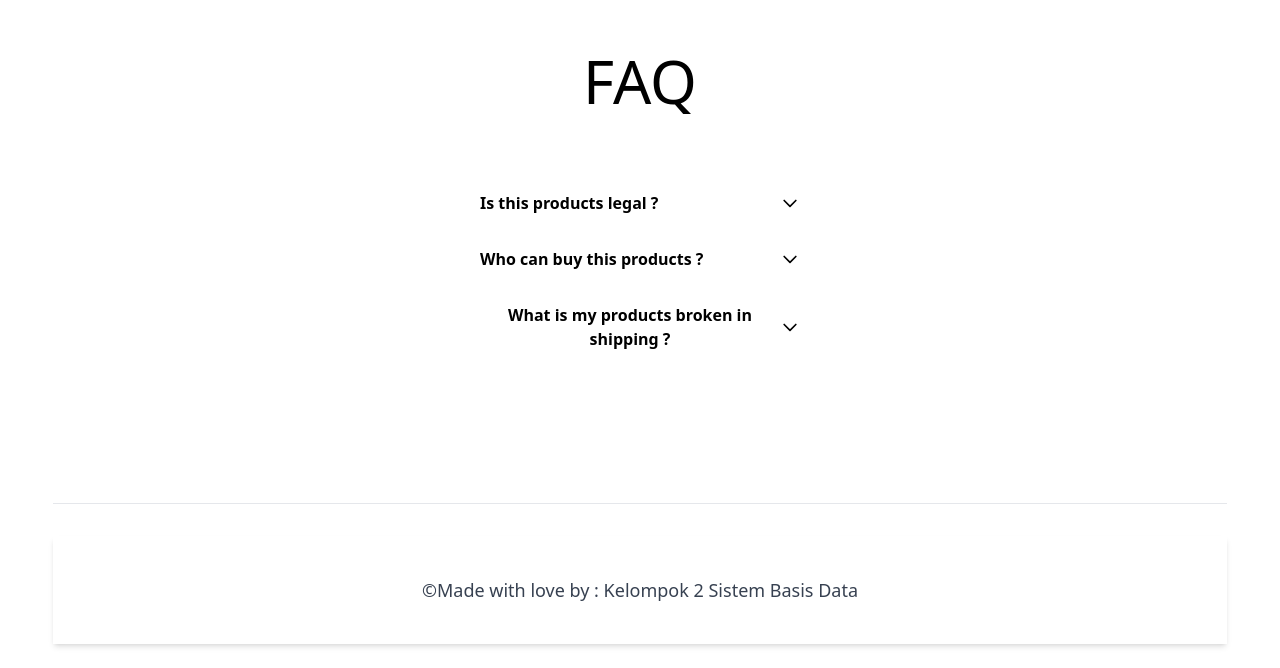
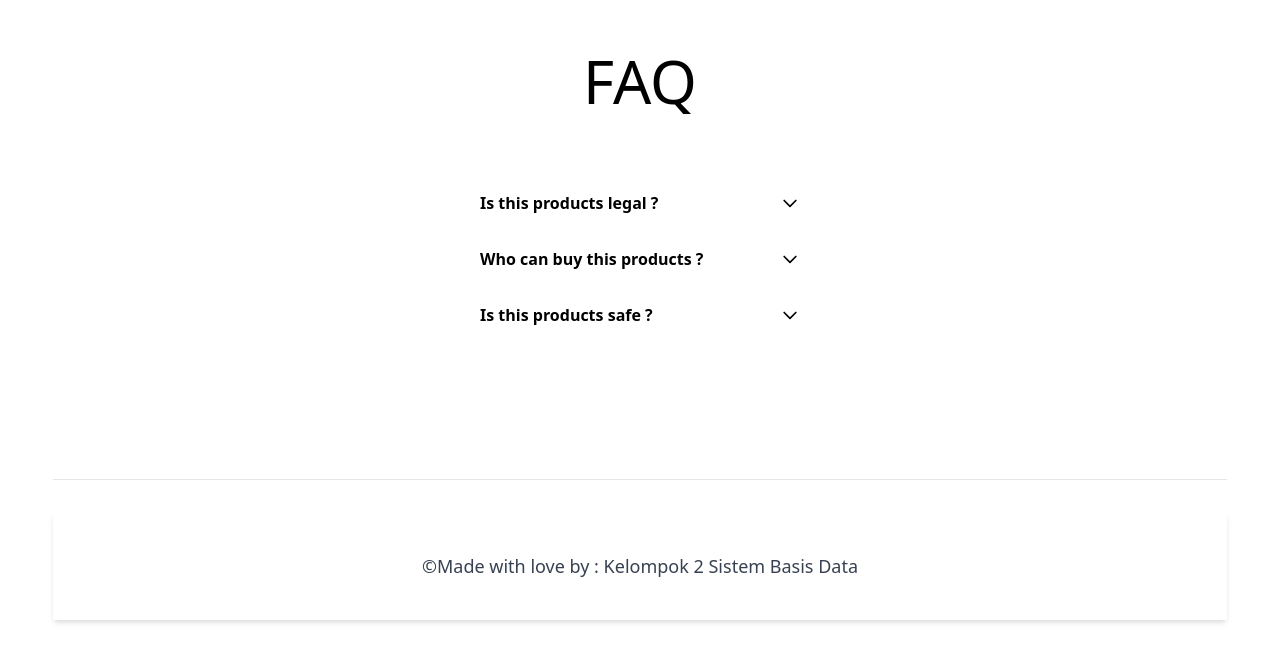
Before and after one commit to ilhamakbardev/SBD-Kelompok-2, a React (Vite) app in the folder FrontEnd/: page / in a window 1280 px wide. Shown: the part 4917-5585 px from the top of the page. After the commit the page ends 5561 px from the top, so only its background shows below. Built offline with nearby package versions, Linux system fonts and the light colour scheme; the HTML template or start-up script is replaced by a standard one.

Commit message:
bug fixing 101

```diff
--- a/FrontEnd/src/Components/Home/Faq.jsx
+++ b/FrontEnd/src/Components/Home/Faq.jsx
@@ -67,7 +67,7 @@ export function Faq() {
           icon={<Icon id={3} open={open} />}
         >
           <AccordionHeader onClick={() => handleOpen(3)}>
-            What is my products broken in shipping ?
+            Is this products safe ?
           </AccordionHeader>
           <AccordionBody className="my-6">
             We're not always in the position that we want to be at. We're
```
